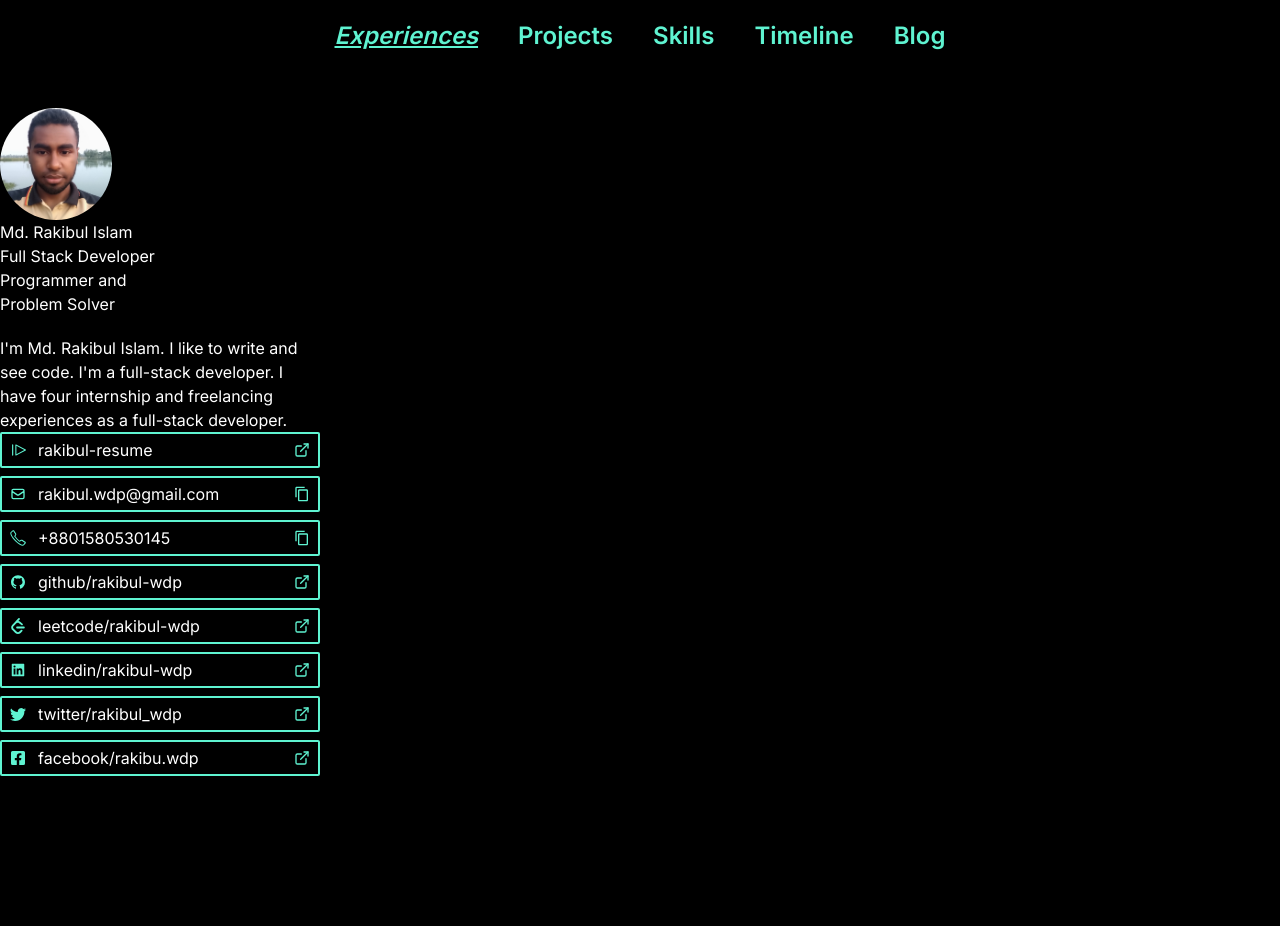
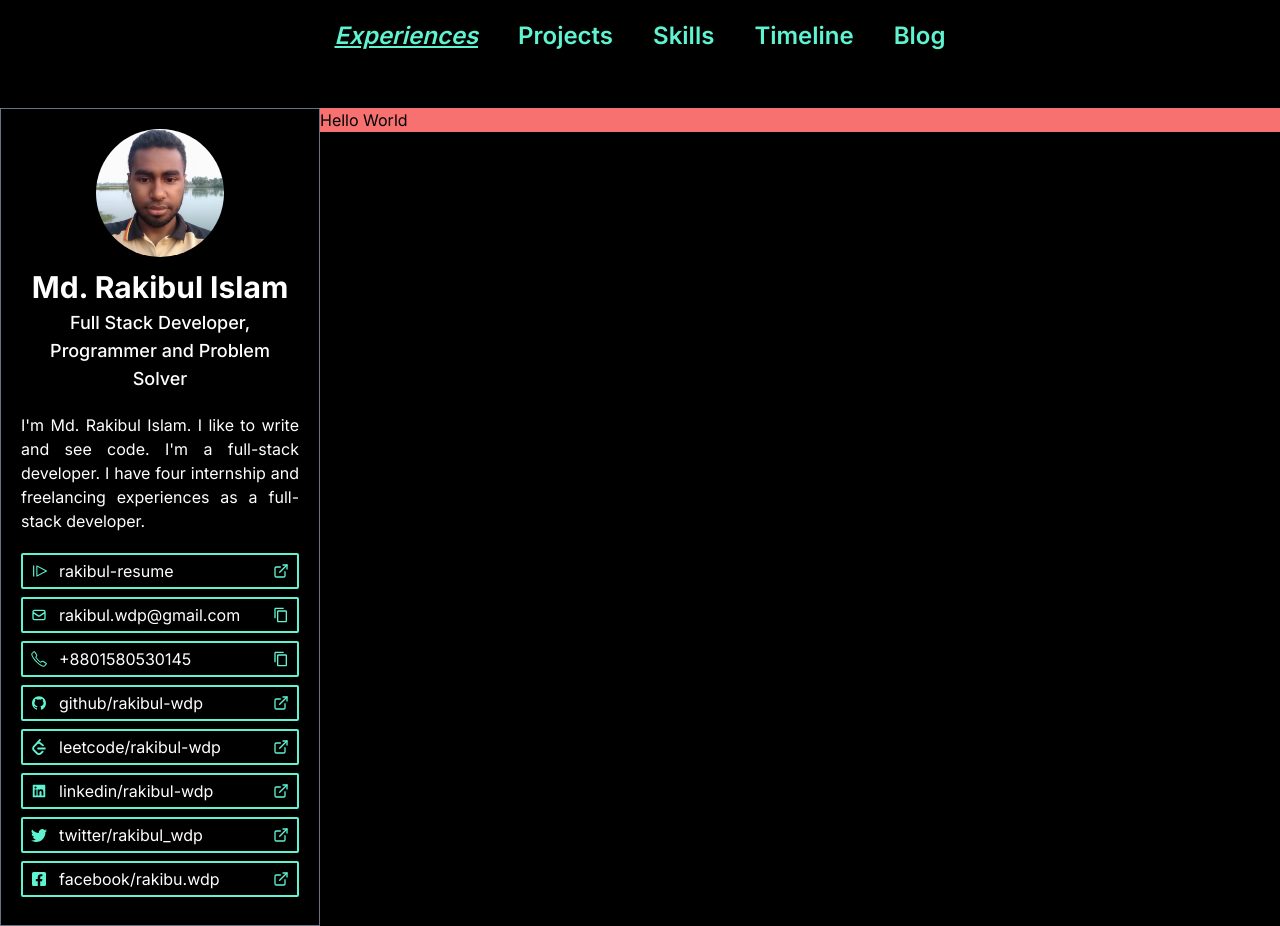
Before and after one commit to rakibul-wdp/portfolio, a Next.js app: page / in a window 1280 px wide. Before the commit the page ends 800 px from the top, so only its background shows below. Built offline with nearby package versions, Linux system fonts and the light colour scheme.

Commit message:
about section style

```diff
--- a/app/layout.tsx
+++ b/app/layout.tsx
@@ -23,7 +23,7 @@ export default function RootLayout({
         <Container>
           <Navbar />
           <main className="flex">
-            <div className="basis-1/4">
+            <div className="basis-1/4 hidden lg:block">
               <About />
             </div>
             <div className="basis-3/4">{children}</div>
--- a/app/page.tsx
+++ b/app/page.tsx
@@ -1,7 +1,7 @@
 export default function Home() {
   return (
-    <main className="bg-red-400">
-      <h1>Hello World</h1>
+    <main className="bg-red-300">
+      <h1 className="bg-red-400">Hello World</h1>
     </main>
   );
 }
--- a/components/About.tsx
+++ b/components/About.tsx
@@ -4,20 +4,20 @@ import Contact from "./Contact";
 
 const About = () => {
   return (
-    <section className="text-white">
+    <section className="text-white flex flex-col items-center justify-center border-[0.01px] border-gray-500 p-5">
       <Image
-        className="w-28 h-28 rounded-full"
+        className="w-32 h-32 rounded-full"
         src={Rakibul}
         alt="Md. Rakibul Islam"
       />
-      <div>
-        <h1>Md. Rakibul Islam</h1>
-        <h2>Full Stack Developer</h2>
-        <h2>Programmer and</h2>
-        <h2>Problem Solver</h2>
+      <div className="text-center mt-3">
+        <h1 className="text-3xl font-bold mb-1">Md. Rakibul Islam</h1>
+        <p className="text-lg font-medium">
+          Full Stack Developer, Programmer and Problem Solver
+        </p>
       </div>
 
-      <p className="mt-5">
+      <p className="my-5 text-justify">
         I'm Md. Rakibul Islam. I like to write and see code. I'm a full-stack
         developer. I have four internship and freelancing experiences as a
         full-stack developer.
--- a/components/Contact.tsx
+++ b/components/Contact.tsx
@@ -61,7 +61,7 @@ const contacts = [
 
 const Contact = () => {
   return (
-    <div className="text-start">
+    <div className="w-full">
       {contacts.map((contact) => (
         <div
           key={contact.id}
--- a/constants/index.ts
+++ b/constants/index.ts
@@ -2,7 +2,7 @@ export const navLinks = [
   {
     id: 1,
     route: "/about",
-    label: "About",
+    label: "About/Contact",
   },
   {
     id: 2,
```
